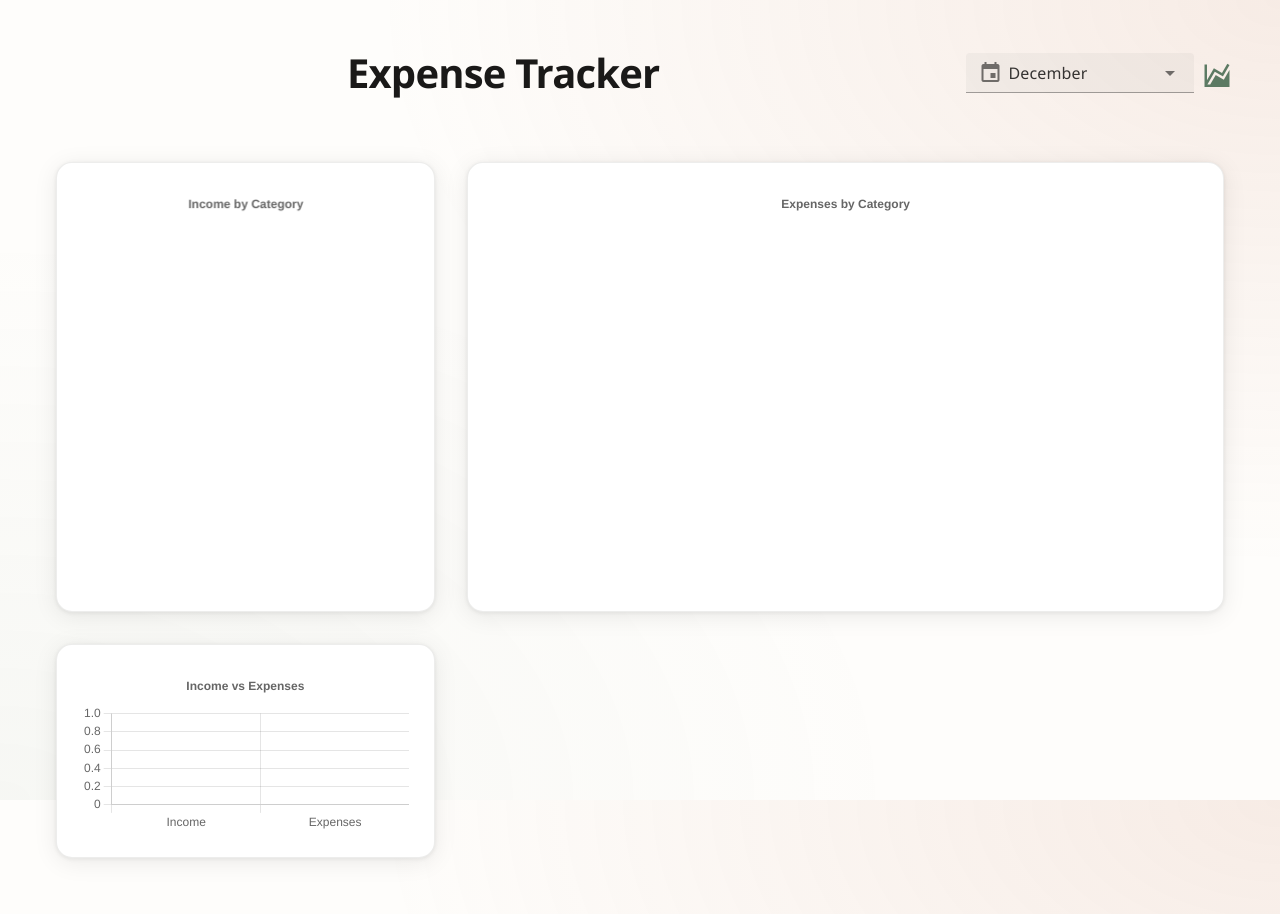
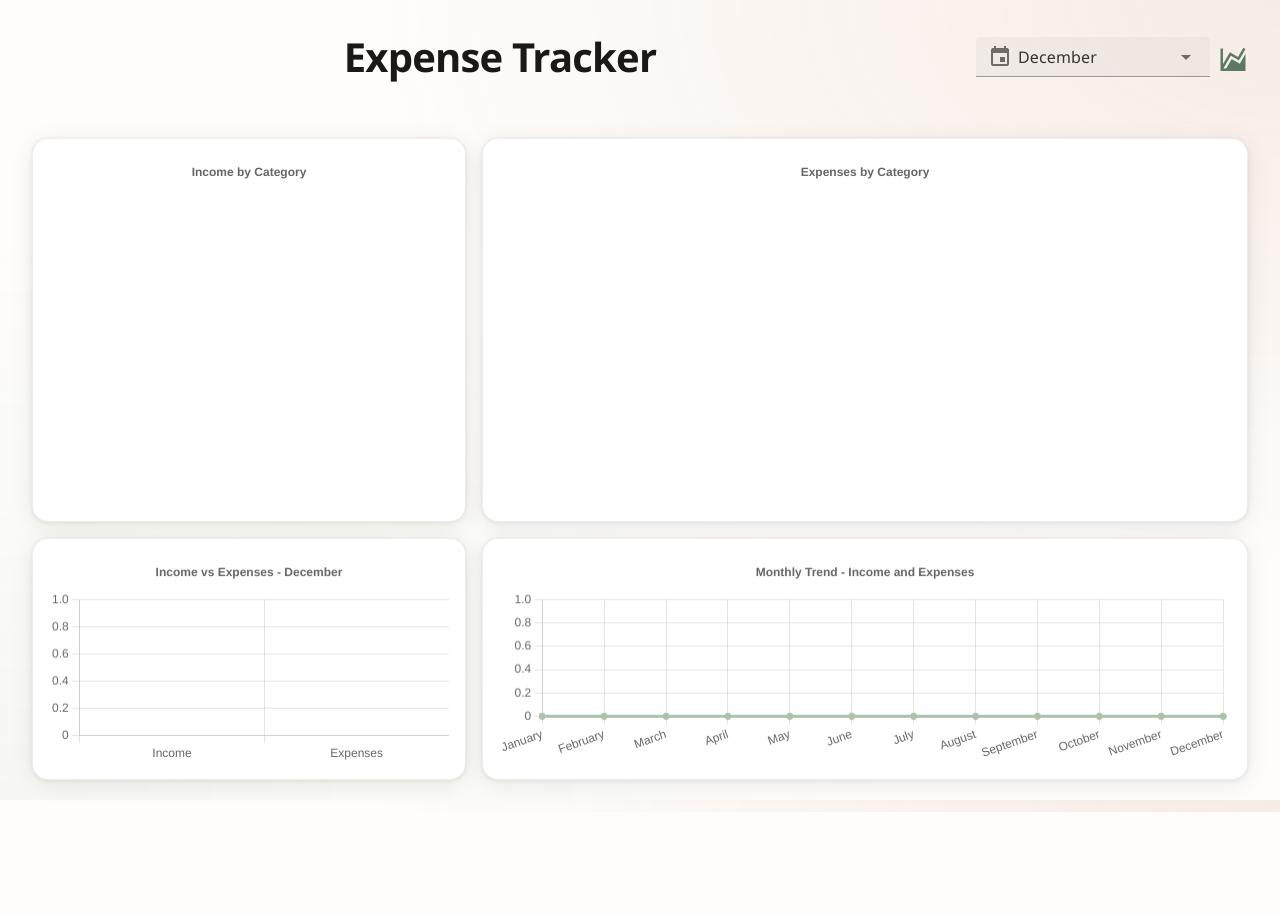
Before and after one commit to dev-by-piyali/expense-tracker, a Vue app: page / in a window 1280 px wide. Both pictures are taken after a click on the button 1217 px from the left and 73 px from the top of the page. After the commit the page ends 812 px from the top, so only its background shows below. Built offline with nearby package versions, Linux system fonts and the light colour scheme.

Commit message:
add monthly trend graph

```diff
--- a/src/App.vue
+++ b/src/App.vue
@@ -8,23 +8,8 @@ import { useExpenseStore } from "@/stores/expenseStore";
 const expenseStore = useExpenseStore();
 const showDashboard = ref(false);
 
-const MONTHS = {
-  1: "January",
-  2: "February",
-  3: "March",
-  4: "April",
-  5: "May",
-  6: "June",
-  7: "July",
-  8: "August",
-  9: "September",
-  10: "October",
-  11: "November",
-  12: "December",
-};
-
 const handleMonthChange = (val) => {
-  const monthKey = Object.keys(MONTHS).find((key) => MONTHS[key] === val);
+  const monthKey = Object.keys(expenseStore.MONTHS).find((key) => expenseStore.MONTHS[key] === val);
   expenseStore.setCurrentMonth(monthKey);
 };
 </script>
@@ -33,8 +18,8 @@ const handleMonthChange = (val) => {
   <header class="w-100 d-flex align-center justify-space-between pa-4">
     <h1 class="w-100">Expense Tracker</h1>
     <v-select
-      :items="Object.values(MONTHS)"
-      :model-value="MONTHS[expenseStore.currentMonth]"
+      :items="Object.values(expenseStore.MONTHS)"
+      :model-value="expenseStore.MONTHS[expenseStore.currentMonth]"
       @update:model-value="handleMonthChange"
       density="compact"
       prepend-inner-icon="mdi-calendar"
--- a/src/assets/main.scss
+++ b/src/assets/main.scss
@@ -6,7 +6,7 @@
   flex-direction: column;
   place-items: center;
   margin: 0 auto;
-  padding: 2rem;
+  padding: 1rem;
   font-weight: normal;
   text-align: center;
 }
--- a/src/components/Dashboard.vue
+++ b/src/components/Dashboard.vue
@@ -10,11 +10,13 @@ const expenseStore = useExpenseStore();
 const expenseVsIncomeChartCanvas = ref(null);
 const expenseChartCanvas = ref(null);
 const incomeChartCanvas = ref(null);
+const monthVsMonthChartCanvas = ref(null);
 
 // Chart instances
 let expenseVsIncomeChart = null;
 let categoryChart = null;
 let incomeChart = null;
+let monthVsMonthChart = null;
 
 const formatAmount = (amount) =>
   Number(amount).toLocaleString("en-IN", {
@@ -54,7 +56,7 @@ const incomeCategoriesPalette = [
 // Chart Configurations
 const chartDefaults = {
   responsive: true,
-  maintainAspectRatio: true,
+  maintainAspectRatio: false,
   cutout: "70%",
   plugins: {
     legend: {
@@ -109,7 +111,7 @@ const expenseVsIncomeChartConfig = {
       ...chartDefaults.plugins,
       title: {
         ...chartDefaults.plugins.title,
-        text: "Income vs Expenses",
+        text: `Income vs Expenses - ${expenseStore.MONTHS[expenseStore.currentMonth]}`,
       },
       legend: {
         display: false,
@@ -147,6 +149,10 @@ const expenseChartConfig = {
         ...chartDefaults.plugins.title,
         text: "Expenses by Category",
       },
+      legend: {
+        ...chartDefaults.plugins.legend,
+        position: "right",
+      },
     },
   },
 };
@@ -179,6 +185,65 @@ const incomeChartConfig = {
   },
 };
 
+const monthVsMonthChartConfig = {
+  type: "line",
+  data: {
+    labels: Object.values(expenseStore.MONTHS),
+    datasets: [
+      {
+        label: "Income",
+        borderColor: colors.income,
+        backgroundColor: colors.income,
+        data: Object.values(expenseStore.groupByMonthTotal)?.map((month) => month.income) || [
+          2000, 2333, 2332,
+        ],
+        fill: false,
+        tension: 0.4,
+      },
+      {
+        label: "Expenses",
+        borderColor: colors.expense,
+        backgroundColor: colors.expense,
+        data: Object.values(expenseStore.groupByMonthTotal)?.map((month) => month.expense) || [],
+        fill: false,
+        tension: 0.4,
+      },
+    ],
+  },
+  options: {
+    ...chartDefaults,
+    plugins: {
+      ...chartDefaults.plugins,
+      title: {
+        ...chartDefaults.plugins.title,
+        text: "Monthly Trend - Income and Expenses",
+      },
+      legend: {
+        display: false,
+      },
+      tooltip: {
+        callbacks: {
+          title: function () {
+            return null;
+          },
+          label: function (context) {
+            let label = context.dataset.label || "";
+            if (context.raw !== null) {
+              label += ` - ₹${formatAmount(context.raw)}`;
+            }
+            return label;
+          },
+        },
+      },
+    },
+    scales: {
+      y: {
+        beginAtZero: true,
+      },
+    },
+  },
+};
+
 // Lifecycle Hooks
 onMounted(() => {
   if (expenseVsIncomeChartCanvas.value) {
@@ -192,6 +257,10 @@ onMounted(() => {
   if (incomeChartCanvas.value) {
     incomeChart = new Chart(incomeChartCanvas.value, incomeChartConfig);
   }
+
+  if (monthVsMonthChartCanvas.value) {
+    monthVsMonthChart = new Chart(monthVsMonthChartCanvas.value, monthVsMonthChartConfig);
+  }
 });
 
 watch(
@@ -202,6 +271,7 @@ watch(
         expenseStore.totalIncome,
         expenseStore.totalExpense,
       ];
+      expenseVsIncomeChart.options.plugins.title.text = `Income vs Expenses - ${expenseStore.MONTHS[expenseStore.currentMonth]}`;
       expenseVsIncomeChart.update();
     }
     if (categoryChart) {
@@ -226,6 +296,7 @@ onUnmounted(() => {
   expenseVsIncomeChart?.destroy();
   categoryChart?.destroy();
   incomeChart?.destroy();
+  monthVsMonthChart?.destroy();
 });
 </script>
 
@@ -242,6 +313,10 @@ onUnmounted(() => {
     <div class="chart-card">
       <canvas ref="expenseVsIncomeChartCanvas"></canvas>
     </div>
+
+    <div class="chart-card">
+      <canvas ref="monthVsMonthChartCanvas"></canvas>
+    </div>
   </div>
 </template>
 
@@ -249,8 +324,8 @@ onUnmounted(() => {
 .charts-container {
   display: grid;
   grid-template-columns: 1fr 2fr;
-  gap: 2rem;
-  padding: 1.5rem;
+  gap: 1rem;
+  padding: 1rem;
 
   @media (max-width: 768px) {
     display: flex;
@@ -261,7 +336,7 @@ onUnmounted(() => {
 .chart-card {
   background: var(--color-surface);
   border-radius: 16px;
-  padding: 1.5rem;
+  padding: 1rem;
   box-shadow:
     0 4px 24px var(--shadow-color, rgba(26, 25, 24, 0.08)),
     0 1px 4px var(--shadow-color, rgba(26, 25, 24, 0.04));
@@ -273,6 +348,7 @@ onUnmounted(() => {
 }
 
 canvas {
-  max-height: 400px;
+  max-height: 350px;
+  min-height: 200px;
 }
 </style>
--- a/src/stores/expenseStore.js
+++ b/src/stores/expenseStore.js
@@ -5,9 +5,23 @@ export const useExpenseStore = defineStore("expenseStore", () => {
   const currentMonth = ref(new Date().getMonth() + 1);
   const combinedList = ref([]);
 
+  const MONTHS = {
+    1: "January",
+    2: "February",
+    3: "March",
+    4: "April",
+    5: "May",
+    6: "June",
+    7: "July",
+    8: "August",
+    9: "September",
+    10: "October",
+    11: "November",
+    12: "December",
+  };
+
   //Helper function to set current month
   const setCurrentMonth = (month) => {
-    console.log("Setting current month to:", month);
     currentMonth.value = month;
   };
 
@@ -93,6 +107,21 @@ export const useExpenseStore = defineStore("expenseStore", () => {
     }, {});
   });
 
+  const groupByMonthTotal = computed(() => {
+    const totals = {}; //{ monthKey: { income: number, expense: number } }
+    Object.keys(MONTHS).forEach((monthKey) => {
+      const monthData = groupByMonthData.value[monthKey] || [];
+      const incomeTotal = monthData
+        .filter((item) => item.type === "income")
+        .reduce((sum, item) => sum + Number(item.amount), 0);
+      const expenseTotal = monthData
+        .filter((item) => item.type === "expense")
+        .reduce((sum, item) => sum + Number(item.amount), 0);
+      totals[monthKey] = { income: incomeTotal, expense: expenseTotal };
+    });
+    return totals;
+  });
+
   // Actions
   const addItem = (data, type) => {
     const month = currentMonth.value || new Date().getMonth() + 1;
@@ -115,6 +144,7 @@ export const useExpenseStore = defineStore("expenseStore", () => {
   const updateItem = (value, type) => {};
 
   return {
+    MONTHS,
     incomeList,
     expenseList,
     combinedList,
@@ -127,6 +157,7 @@ export const useExpenseStore = defineStore("expenseStore", () => {
     incomeAmountsByCategory,
     expenseAmountsByCategory,
     groupByMonthData,
+    groupByMonthTotal,
     addItem,
     removeItem,
     updateItem,
```
